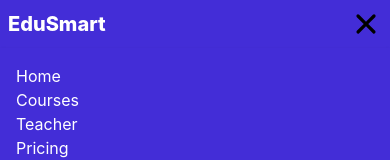
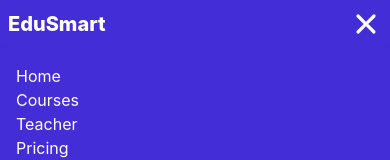
Before and after one commit to Temuulenpda/tailwind, a React (Vite) app: page / in a window 390 px wide. Shown: the top 160 px of the page. Built offline with nearby package versions, Linux system fonts and the light colour scheme.

Commit message:
Update Navbar.jsx

```diff
--- a/src/components/Navbar.jsx
+++ b/src/components/Navbar.jsx
@@ -32,12 +32,12 @@ const Navbar = () => {
         {activeLink ? (
           <HiX
             onClick={() => setActiveLink(false)}
-            className="w-8 h-8 md:hidden"
+            className="w-8 h-8 md:hidden text-white"
           />
         ) : (
           <HiMenu
             onClick={() => setActiveLink(true)}
-            className="w-8 h-8 md:hidden"
+            className="w-8 h-8 md:hidden text-white"
           />
         )}
       </div>
```
